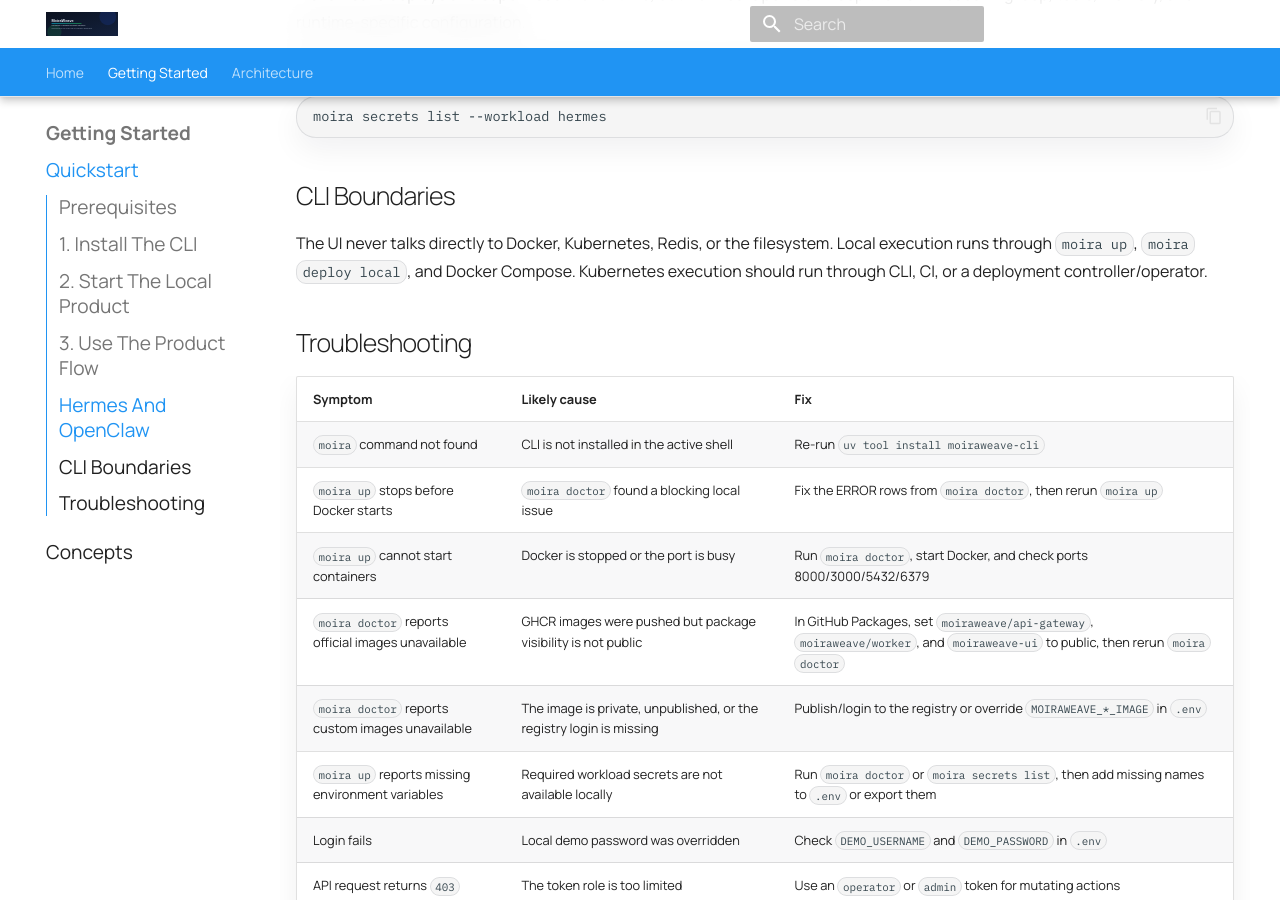
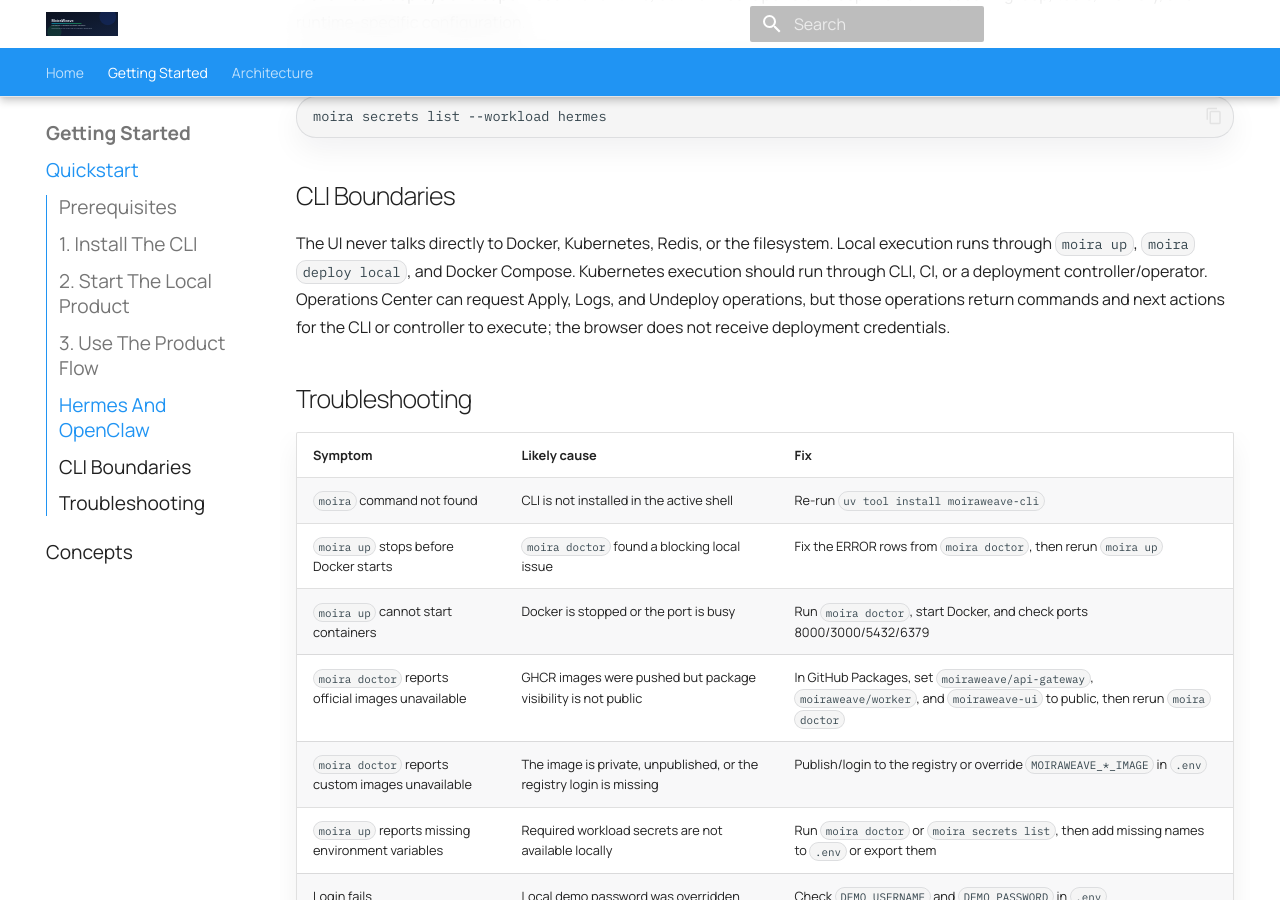
Before and after one commit to moiraweave-labs/moiraweave-docs, an MkDocs documentation site: the page built from docs/quickstart.md, in a window 1280 px wide and 900 px high, scrolled down 2819 px. Built offline with MkDocs 1.6.1 and Material for MkDocs 9.7.7, drawn with Linux system fonts in a browser that asks for light colours; comment, search, counter and statistics services are not loaded.

Commit message:
docs: clarify deployment action boundaries

```diff
--- a/docs/quickstart.md
+++ b/docs/quickstart.md
@@ -142,7 +142,9 @@ moira secrets list --workload hermes
 The UI never talks directly to Docker, Kubernetes, Redis, or the filesystem.
 Local execution runs through `moira up`, `moira deploy local`, and Docker
 Compose. Kubernetes execution should run through CLI, CI, or a deployment
-controller/operator.
+controller/operator. Operations Center can request Apply, Logs, and Undeploy
+operations, but those operations return commands and next actions for the CLI or
+controller to execute; the browser does not receive deployment credentials.
 
 ## Troubleshooting
 
```
Also changed, not shown: docs/architecture.md (+2 -1 lines).
